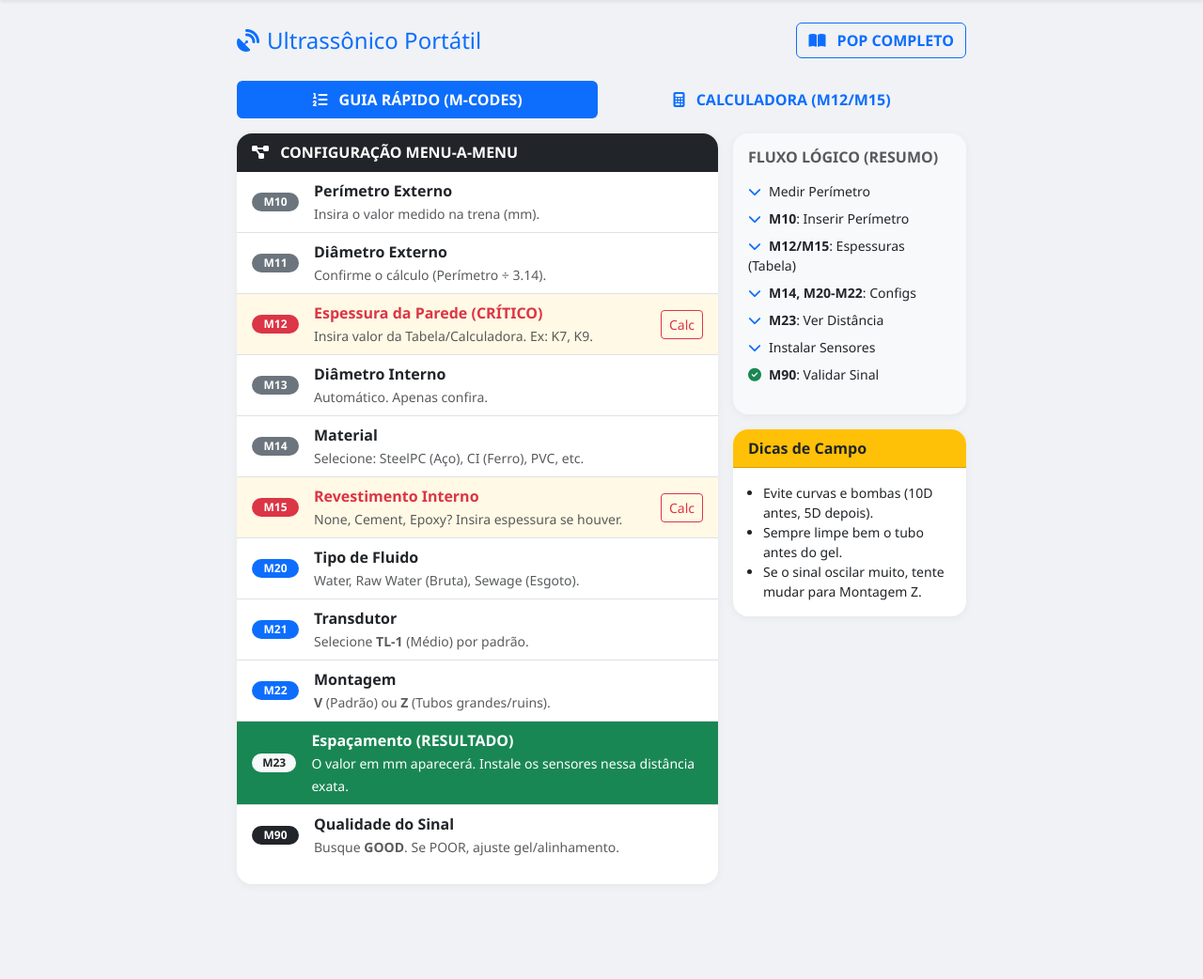
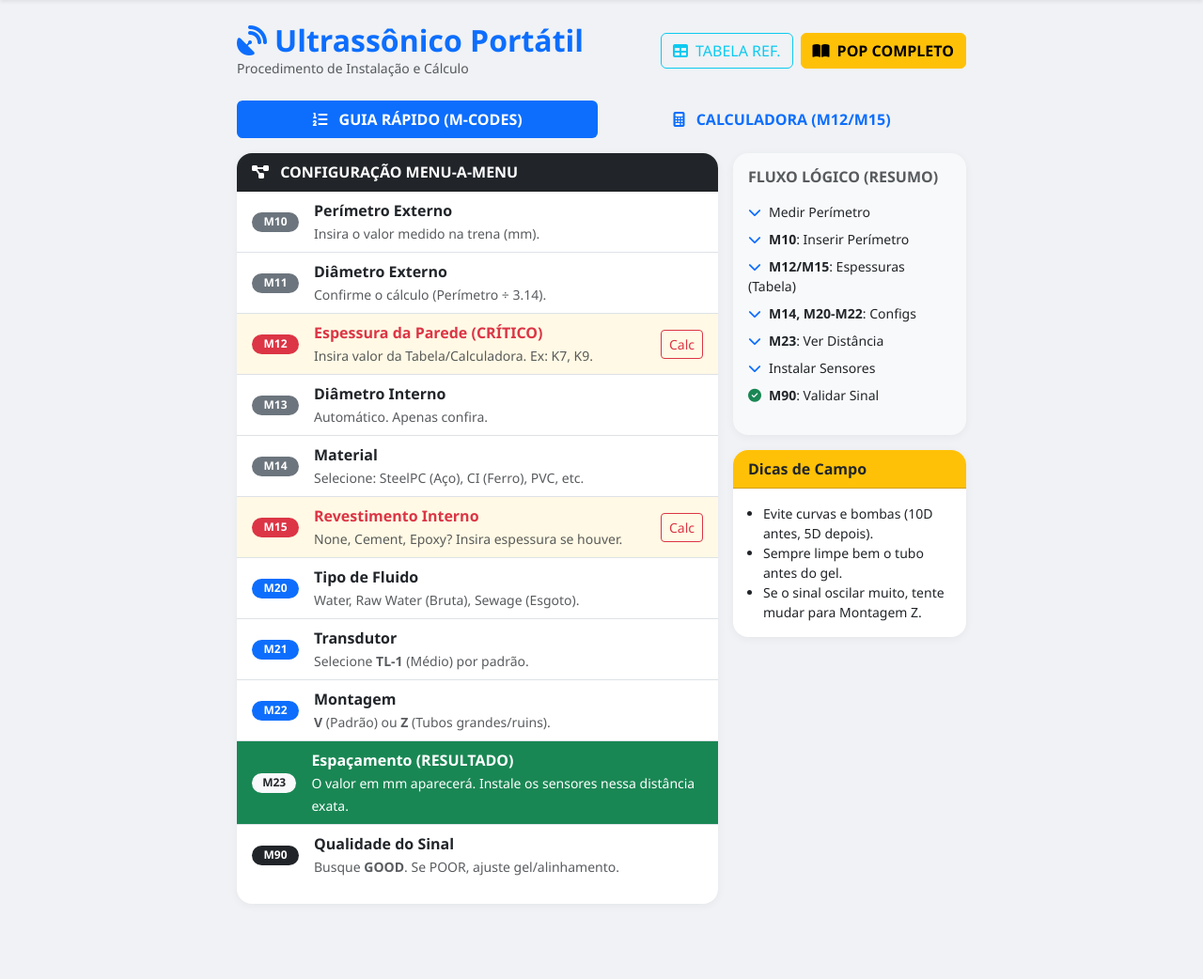
Before and after one commit to MikaelMarcos/instrumenta, a Flask app: page /tubulacao in a window 1280 px wide. Shown: the part 62-1104 px from the top of the page at 94% size. Before the commit the page ends 1003 px from the top, so only its background shows below. Run offline with Flask 3, Linux system fonts and the light colour scheme.

Commit message:
Add Pipe Thickness Table feature

```diff
--- a/templates/tubulacao.html
+++ b/templates/tubulacao.html
@@ -111,11 +111,21 @@
 
 <div class="row">
 
-    <div class="col-12 mb-4 d-flex justify-content-between align-items-center">
-        <h2 class="h4 text-primary m-0"><i class="fas fa-satellite-dish me-2"></i>Ultrassônico Portátil</h2>
-        <button class="btn btn-outline-primary fw-bold" data-bs-toggle="modal" data-bs-target="#sopModal">
-            <i class="fas fa-book-open me-2"></i> POP COMPLETO
-        </button>
+    <div class="d-flex justify-content-between align-items-center mb-4">
+        <div>
+            <h2 class="fw-bold mb-0 text-primary">
+                <i class="fas fa-satellite-dish me-2"></i>Ultrassônico Portátil
+            </h2>
+            <p class="text-muted small mb-0">Procedimento de Instalação e Cálculo</p>
+        </div>
+        <div class="d-flex gap-2">
+            <button type="button" class="btn btn-outline-info" data-bs-toggle="modal" data-bs-target="#tableModal">
+                <i class="fas fa-table me-2"></i>TABELA REF.
+            </button>
+            <button type="button" class="btn btn-warning fw-bold" data-bs-toggle="modal" data-bs-target="#sopModal">
+                <i class="fas fa-book-open me-2"></i>POP COMPLETO
+            </button>
+        </div>
     </div>
 
     <!-- Tab Navigation -->
@@ -431,4 +441,56 @@ function switchTab() {
     window.scrollTo(0,0);
 }
 </script>
+<!-- Table Modal -->
+<div class="modal fade" id="tableModal" tabindex="-1" aria-labelledby="tableModalLabel" aria-hidden="true">
+    <div class="modal-dialog modal-xl modal-dialog-scrollable">
+        <div class="modal-content">
+            <div class="modal-header bg-info text-white">
+                <h5 class="modal-title fw-bold" id="tableModalLabel">Tabela de Referência: Espessuras de Tubulações (mm)</h5>
+                <button type="button" class="btn-close" data-bs-dismiss="modal" aria-label="Close"></button>
+            </div>
+            <div class="modal-body">
+                <div class="table-responsive">
+                    <table class="table table-sm table-striped table-bordered text-center align-middle caption-top" style="font-size: 0.85rem;">
+                        <caption>Fonte: Procedimento Operacional Padrão - Tabela Tubo Cilíndrico</caption>
+                        <thead class="table-dark">
+                            <tr>
+                                <th scope="col">Pol (")</th>
+                                <th scope="col">DN (mm)</th>
+                                <th scope="col">Flange</th>
+                                <th scope="col">K7</th>
+                                <th scope="col">K9</th>
+                                <th scope="col">Cimento</th>
+                                <th scope="col">DE FOFO</th>
+                                <th scope="col">PBA 12</th>
+                                <th scope="col">PBA 15</th>
+                                <th scope="col">PBA 20</th>
+                            </tr>
+                        </thead>
+                        <tbody>
+                            {% for pipe in pipes %}
+                            <tr>
+                                <td class="fw-bold">{{ pipe.dn_pol }}</td>
+                                <td>{{ pipe.dn_mm }}</td>
+                                <td>{{ pipe.flange if pipe.flange else '-' }}</td>
+                                <td>{{ pipe.k7 if pipe.k7 else '-' }}</td>
+                                <td>{{ pipe.k9 if pipe.k9 else '-' }}</td>
+                                <td>{{ pipe.cimento if pipe.cimento else '-' }}</td>
+                                <td>{{ pipe.fofo if pipe.fofo else '-' }}</td>
+                                <td>{{ pipe.pba12 if pipe.pba12 else '-' }}</td>
+                                <td>{{ pipe.pba15 if pipe.pba15 else '-' }}</td>
+                                <td>{{ pipe.pba20 if pipe.pba20 else '-' }}</td>
+                            </tr>
+                            {% endfor %}
+                        </tbody>
+                    </table>
+                </div>
+            </div>
+            <div class="modal-footer">
+                <button type="button" class="btn btn-secondary" data-bs-dismiss="modal">Fechar</button>
+            </div>
+        </div>
+    </div>
+</div>
+
 {% endblock %}
```
